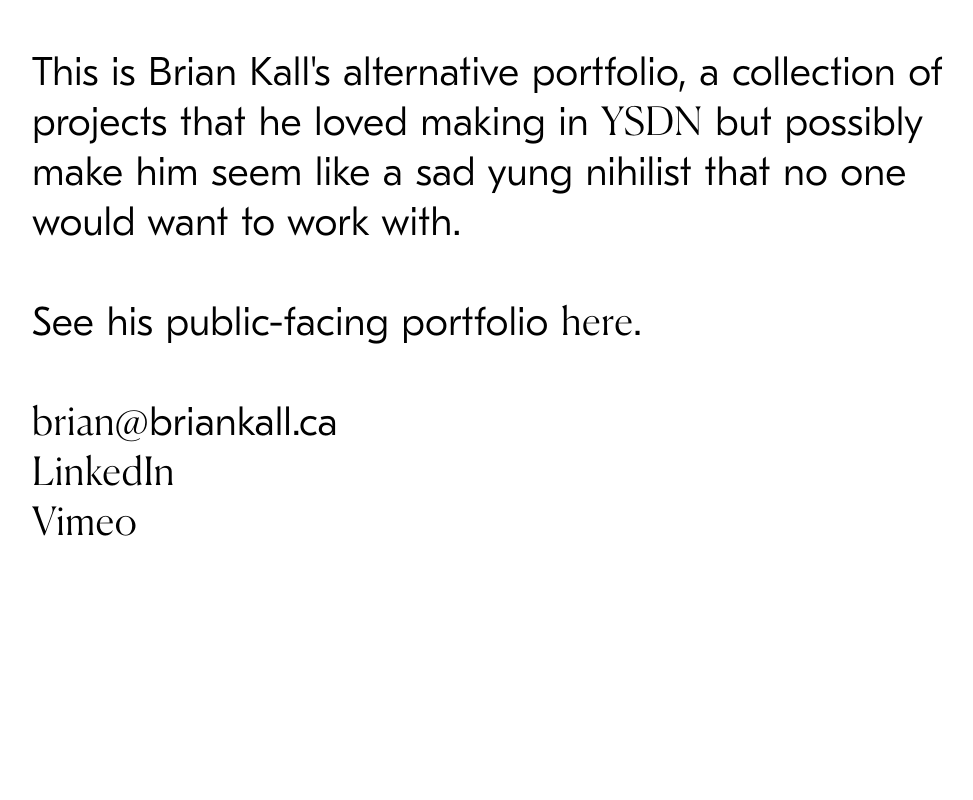
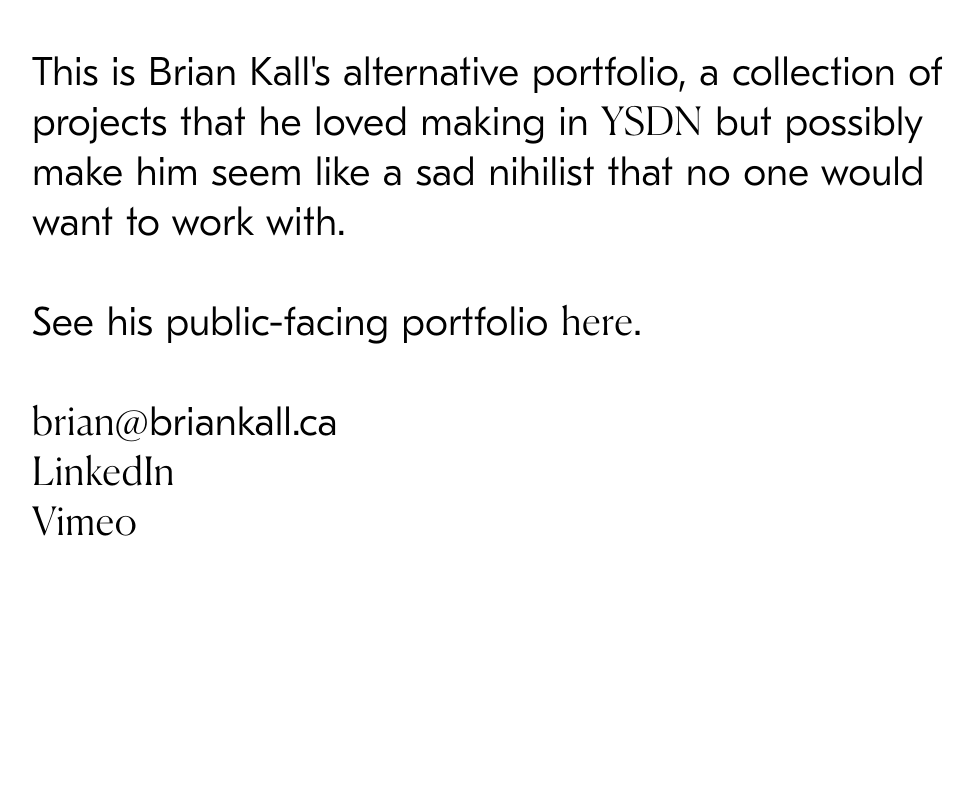
Before and after one commit to bkall/portfolio, a plain HTML site: page alt.html in a window 1280 px wide. Shown: the top 800 px of the page, without its empty margins (32-1005 px from the left). Drawn offline with Linux system fonts and the light colour scheme.

Commit message:
Add files via upload

```diff
--- a/alt.html
+++ b/alt.html
@@ -41,7 +41,7 @@
 	<div class="container">
 		<div class="row">
 			<div class="ten columns">
-				<p>This is Brian Kall's alternative portfolio, a collection of projects that he loved making in <a href="http://design.ampd.yorku.ca/" target="_blank">YSDN</a> but possibly make him seem like a sad yung nihilist that no one would want to work with.</p>
+				<p>This is Brian Kall's alternative portfolio, a collection of projects that he loved making in <a href="http://design.ampd.yorku.ca/" target="_blank">YSDN</a> but possibly make him seem like a sad nihilist that no one would want to work with.</p>
 				<p>See his public-facing portfolio <a href="http://briankall.ca/" target="_blank">here</a>.
 				</p>
 
```
